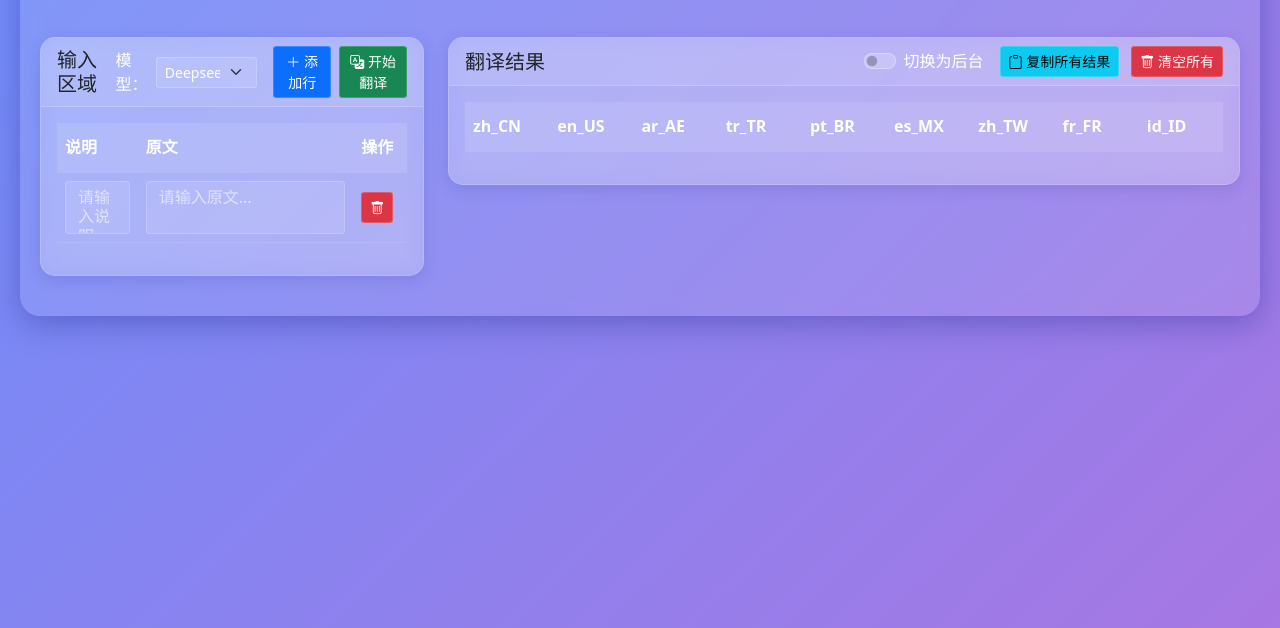
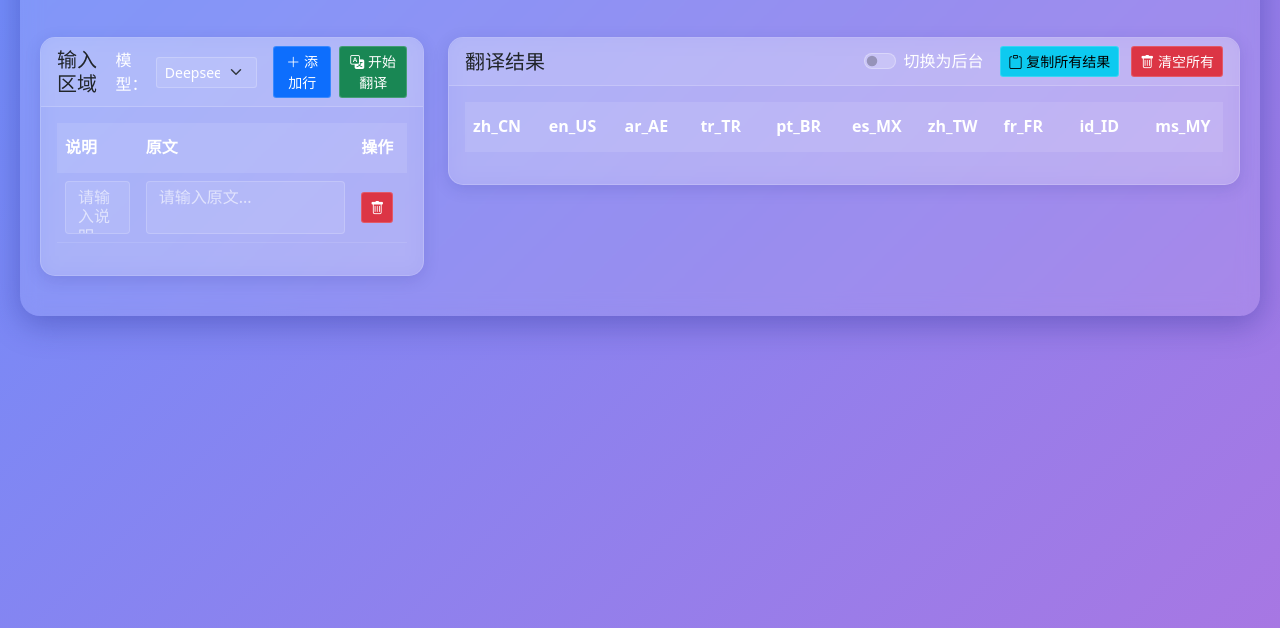
Before and after one commit to xNinth/Auto_translate, a plain HTML site: page index.html in a window 1280 px wide. Shown: the part 172-800 px from the top of the page. Drawn offline with nearby package versions, Linux system fonts and the light colour scheme.

Commit message:
V3.3 增加马来西亚语

```diff
--- a/css/style.css
+++ b/css/style.css
@@ -58,7 +58,7 @@ body {
 .table thead th:nth-child(3) { width: 10%; } /* 操作列 */
 
 /* 结果表格列宽 */
-#resultTable thead th { width: 11.11%; } /* 9列平均分配宽度 */
+#resultTable thead th { width: 10%; } /* 10列平均分配宽度 */
 
 .table td {
     border-color: rgba(255, 255, 255, 0.1);
--- a/index.html
+++ b/index.html
@@ -104,6 +104,7 @@
                                         <th>zh_TW</th>
                                         <th>fr_FR</th>
                                         <th>id_ID</th>
+                                        <th>ms_MY</th>
                                     </tr>
                                 </thead>
                                 <tbody>
--- a/js/main.js
+++ b/js/main.js
@@ -3,8 +3,8 @@ import config from './config.js';
 
 // 语言顺序配置
 const languageOrders = {
-    normal: ['zh_CN', 'en_US', 'ar_AE', 'tr_TR', 'pt_BR', 'es_MX', 'zh_TW', 'fr_FR', 'id_ID'],
-    backend: ['zh_CN', 'zh_TW', 'en_US', 'ar_AE', 'tr_TR', 'es_MX', 'pt_BR', 'fr_FR', 'id_ID']
+    normal: ['zh_CN', 'en_US', 'ar_AE', 'tr_TR', 'pt_BR', 'es_MX', 'zh_TW', 'fr_FR', 'id_ID', 'ms_MY'],
+    backend: ['zh_CN', 'zh_TW', 'en_US', 'ar_AE', 'tr_TR', 'es_MX', 'pt_BR', 'fr_FR', 'id_ID', 'ms_MY']
 };
 
 // 添加字符限制常量
@@ -265,7 +265,7 @@ document.addEventListener('DOMContentLoaded', () => {
             }
 
             // 确保所有必要的语言键存在
-            const requiredLanguages = ['zh_CN', 'en_US', 'ar_AE', 'tr_TR', 'pt_BR', 'es_MX', 'zh_TW', 'fr_FR', 'id_ID'];
+            const requiredLanguages = ['zh_CN', 'en_US', 'ar_AE', 'tr_TR', 'pt_BR', 'es_MX', 'zh_TW', 'fr_FR', 'id_ID', 'ms_MY'];
             const missingLanguages = requiredLanguages.filter(lang => !translations[lang]);
 
             if (missingLanguages.length > 0) {
```
